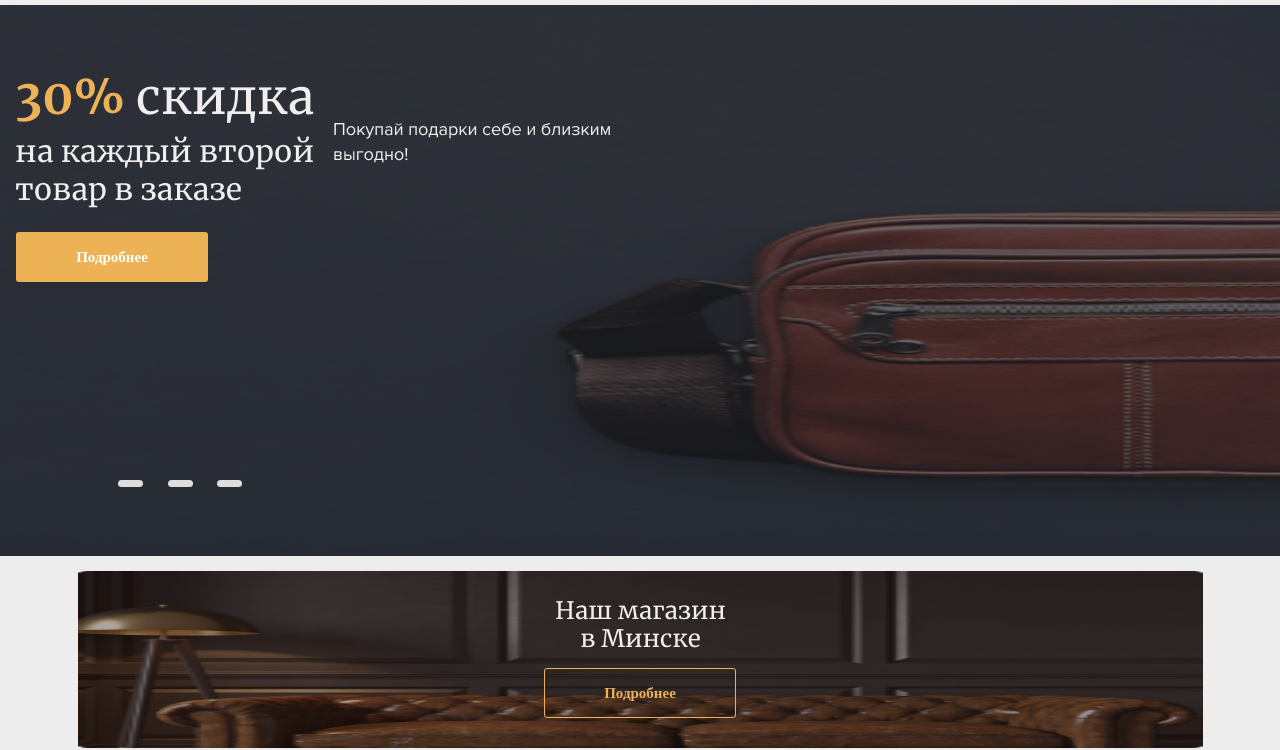
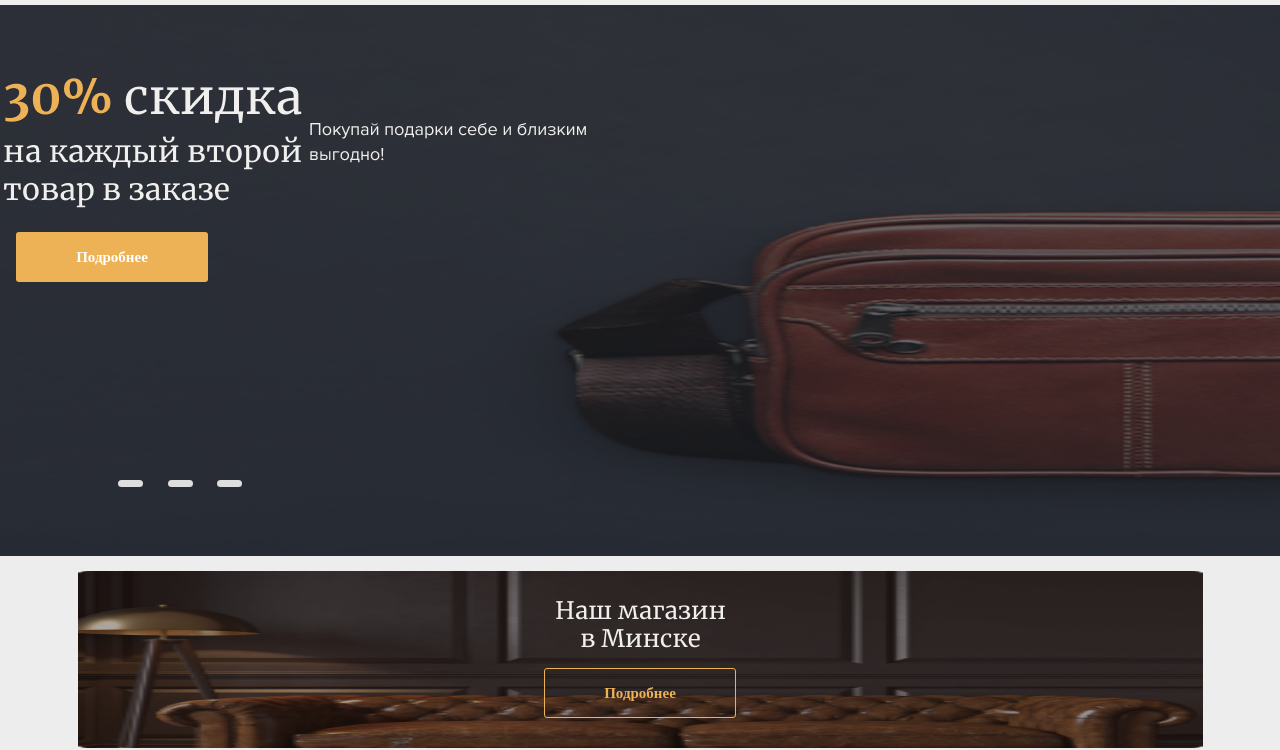
Before and after one commit to Al1ska/Remen, a plain HTML site: page index.html in a window 1280 px wide. Shown: the part 59-809 px from the top of the page. Drawn offline with nearby package versions, Linux system fonts and the light colour scheme; a web font is replaced by a local one.

Commit message:
Update index.html

```diff
--- a/index.html
+++ b/index.html
@@ -49,9 +49,9 @@
                                 <!-- информация элемента -->
                                 <br><br>
 
-                                    <img src="pro30.png" class="mt-4 ms-3" alt="">
+                                    <img src="pro30.png" class="mt-4 ms-1" alt="">
 
-                                    <img src="Покупай подарки себе и близким выгодно!.png" class="mt-4 ms-3" alt="">
+                                    <img src="Покупай подарки себе и близким выгодно!.png" class="mt-4 ms-1" alt="">
 
                                 <br>
                                 <!-- кнопка элемента -->
```
